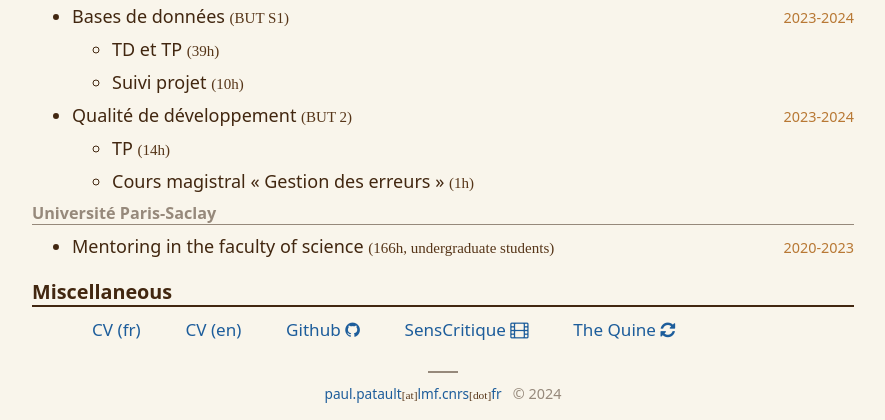
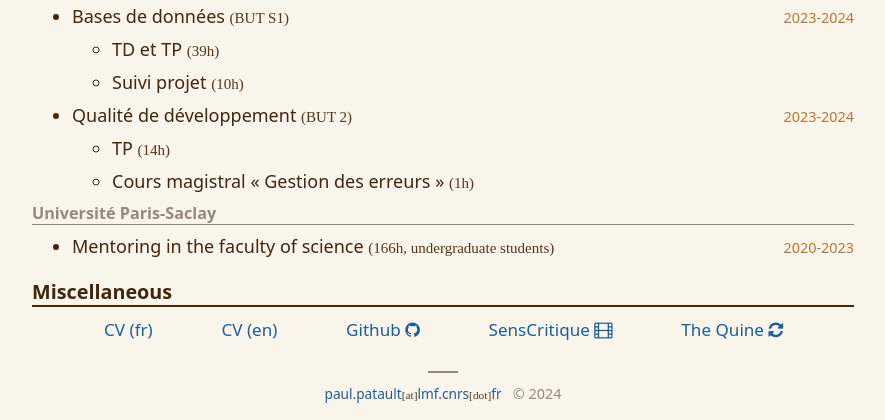
Before and after one commit to paulpatault/paulpatault.github.io, a Python web app: template html/templates/index.html in a window 1280 px wide. Shown: the part 938-1358 px from the top of the page, without its empty margins (197-1082 px from the left). Run offline with Jinja, Linux system fonts and the light colour scheme; the template is opened without the code that fills it, so the values that code supplies are empty; some libraries are stand-ins or nearby versions.

Commit message:
fix css footer

```diff
--- a/css/style.css
+++ b/css/style.css
@@ -180,7 +180,7 @@ small {
 
 ul.inline li {
     display: inline;
-    padding: 10px 20px;
+    padding: 10px 32px;
 }
 ul.inline > li > a {
     font-weight: normal;
--- a/html/templates/index.html
+++ b/html/templates/index.html
@@ -113,7 +113,6 @@
     <li><a target="_blank" href="./pdfs/cv-en.pdf">CV (en)</a></li>
     <li><a target="_blank" href="https://www.github.com/paulpatault">Github <i class="fa fa-github"></i></a></li>
     <li><a target="_blank" href="https://www.senscritique.com/PaulPatault">SensCritique <i class="fa fa-film"></i></a></li>
-    <!-- <li><a href="./envies.html">Envies <i class="fa fa-gift"></i></a></li> -->
     <li><a href="./quine.html">The Quine <i class="fa fa-refresh"></i></a></li>
 </ul>
 
--- a/index.html
+++ b/index.html
@@ -146,7 +146,6 @@
     <li><a target="_blank" href="./pdfs/cv-en.pdf">CV (en)</a></li>
     <li><a target="_blank" href="https://www.github.com/paulpatault">Github <i class="fa fa-github"></i></a></li>
     <li><a target="_blank" href="https://www.senscritique.com/PaulPatault">SensCritique <i class="fa fa-film"></i></a></li>
-    <!-- <li><a href="./envies.html">Envies <i class="fa fa-gift"></i></a></li> -->
     <li><a href="./quine.html">The Quine <i class="fa fa-refresh"></i></a></li>
 </ul>
 
```
Also changed, not shown: 1 other file.
